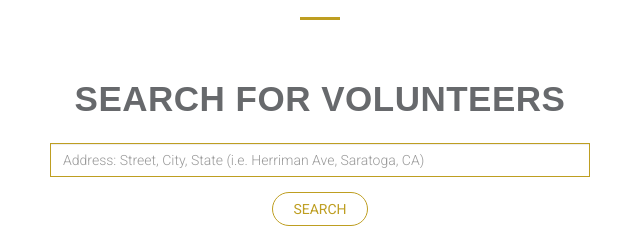
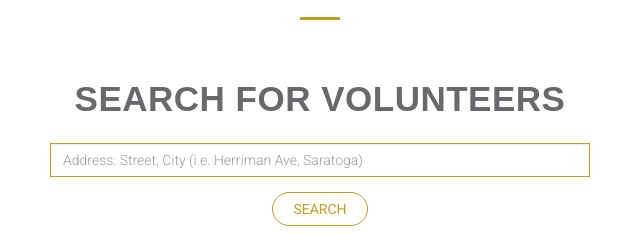
Before and after one commit to TogaLink/TogaLink-Website, a website: page index.html in a window 1280 px wide. Shown: the part 1317-1550 px from the top of the page, 320-960 px from the left. Drawn offline with nearby package versions, Linux system fonts and the light colour scheme; some packages are replaced by stand-ins of ours; files that its build step writes are made by us from their sources; no server answers; a script that the page names is missing.

```diff
--- a/index.html
+++ b/index.html
@@ -241,7 +241,7 @@
                         class="form-control"
                         name="address3"
                         id="address3"
-                        placeholder="Address: Street, City, State (i.e. Herriman Ave, Saratoga, CA)"
+                        placeholder="Address: Street, City (i.e. Herriman Ave, Saratoga)"
                         data-rule-minlength="4"
                         data-msg-minlength="Please enter a valid address"
                       />
```
